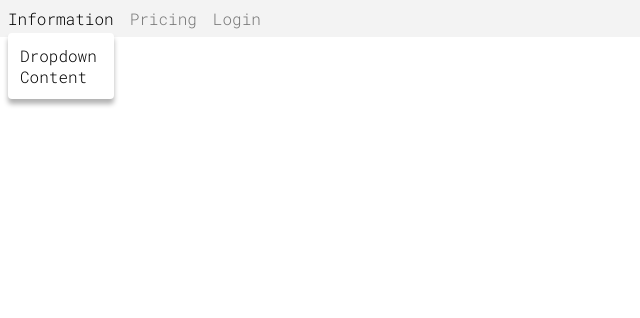
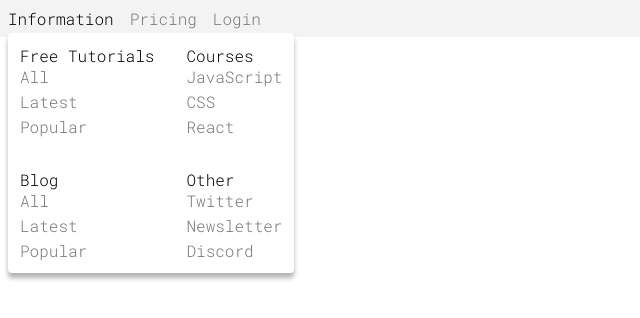
Before and after one commit to srglbrkchn/animated-dropdown-menu, a plain HTML site: page index.html in a window 1280 px wide. Both pictures are taken after a click on the button "Information". Shown: the whole page, without its empty margins (0-640 px from the left). Drawn offline with Linux system fonts and the light colour scheme.

Commit message:
final commit. add and design content including form to dropdown menue.

```diff
--- a/index.html
+++ b/index.html
@@ -15,12 +15,61 @@
     <div class="header">
         <div class="dropdown" data-dropdown>
         <button class="link" data-dropdown-btn>Information</button>
-        <div class="dropdown-menue">
-            Dropdown Content
+        <div class="dropdown-menue information-grid">
+
+        <div>
+           <div class="information-heading">Free Tutorials</div>
+           <div class="dropdown-links">
+            <a href="#" class="link">All</a>
+            <a href="#" class="link">Latest</a>
+            <a href="#" class="link">Popular</a>
+           </div>
+        </div>
+
+        <div>
+            <div class="information-heading">Courses</div>
+           <div class="dropdown-links">
+            <a href="#" class="link">JavaScript</a>
+            <a href="#" class="link">CSS</a>
+            <a href="#" class="link">React</a>
+           </div>
+        </div>
+
+
+        <div>
+            <div class="information-heading">Blog</div>
+           <div class="dropdown-links">
+            <a href="#" class="link">All</a>
+            <a href="#" class="link">Latest</a>
+            <a href="#" class="link">Popular</a>
+           </div>
+        </div>
+
+        <div>
+            <div class="information-heading">Other</div>
+           <div class="dropdown-links">
+            <a href="#" class="link">Twitter</a>
+            <a href="#" class="link">Newsletter</a>
+            <a href="#" class="link">Discord</a>
+           </div>
+        </div>
+
         </div>
         </div>
+
         <a href="#" class="link">Pricing</a>
+        <div class="dropdown" data-dropdown>
         <button class="link" data-dropdown-btn>Login</button>
+        <div class="dropdown-menue">
+            <form class="login-form">
+                <label for="email">Email</label>
+                <input type="email" name="email" id="email">
+                <label for="password">Password</label>
+                <input type="password" name="password" id="password">
+                <button type="submit">Login</button>
+            </form>
+        </div>
+        </div>
     </div>
 </body>
 </html>
--- a/styles.css
+++ b/styles.css
@@ -52,3 +52,19 @@ body{
     transform: translateY(0);
     pointer-events: auto;
 }
+
+.information-grid {
+    display: grid;
+    grid-template-columns: repeat(2, max-content);
+    gap: 2rem;
+}
+
+.dropdown-links {
+    display: flex;
+    flex-direction: column;
+    gap: .25rem;
+}
+
+.login-form > input {
+    margin-bottom: .5rem;
+}
```
